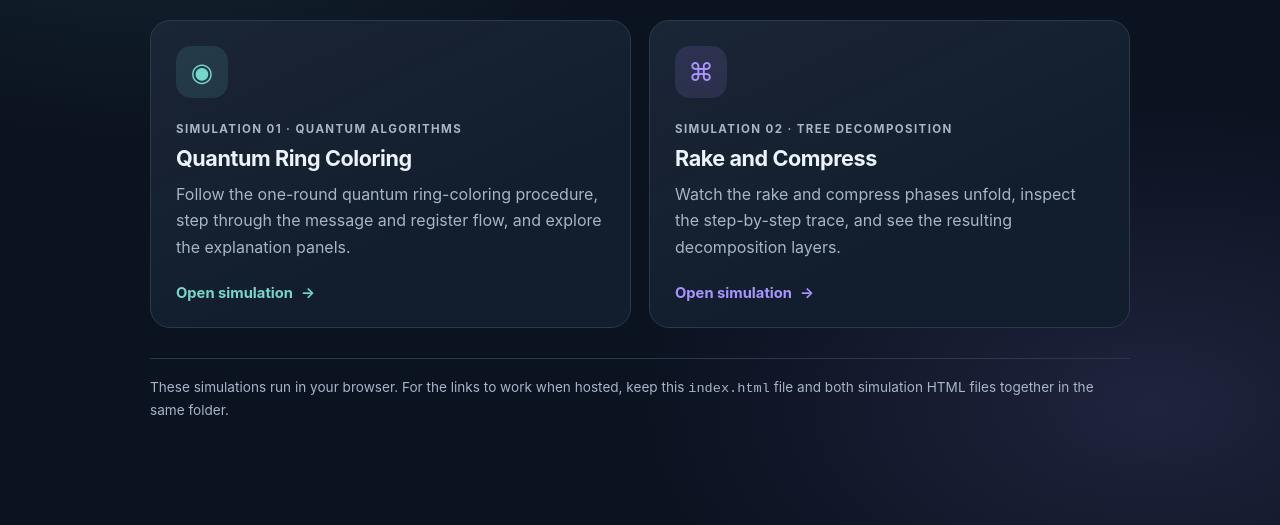
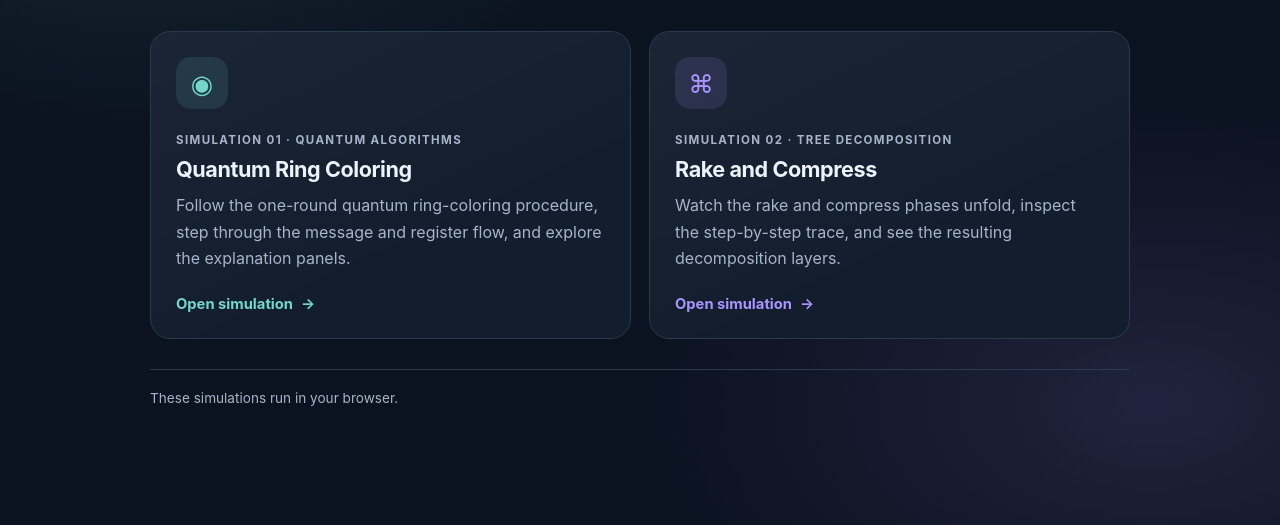
Before and after one commit to Srikrishna-madhusudhanan/btp-project-simulations, a plain HTML site: page index.html in a window 1280 px wide. Shown: the part 275-800 px from the top of the page. Drawn offline with Linux system fonts and the light colour scheme.

Commit message:
Update index.html

```diff
--- a/index.html
+++ b/index.html
@@ -157,8 +157,7 @@
     </section>
 
     <footer>
-      These simulations run in your browser. For the links to work when hosted, keep this
-      <code>index.html</code> file and both simulation HTML files together in the same folder.
+      These simulations run in your browser.
     </footer>
   </main>
 </body>
```
